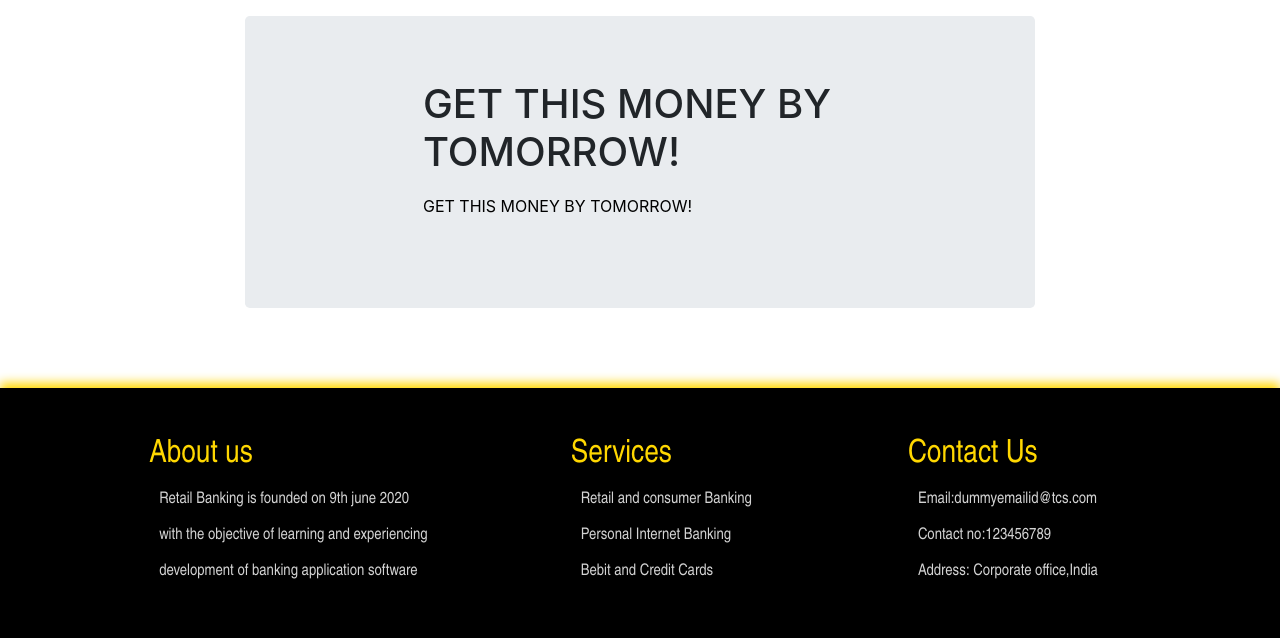
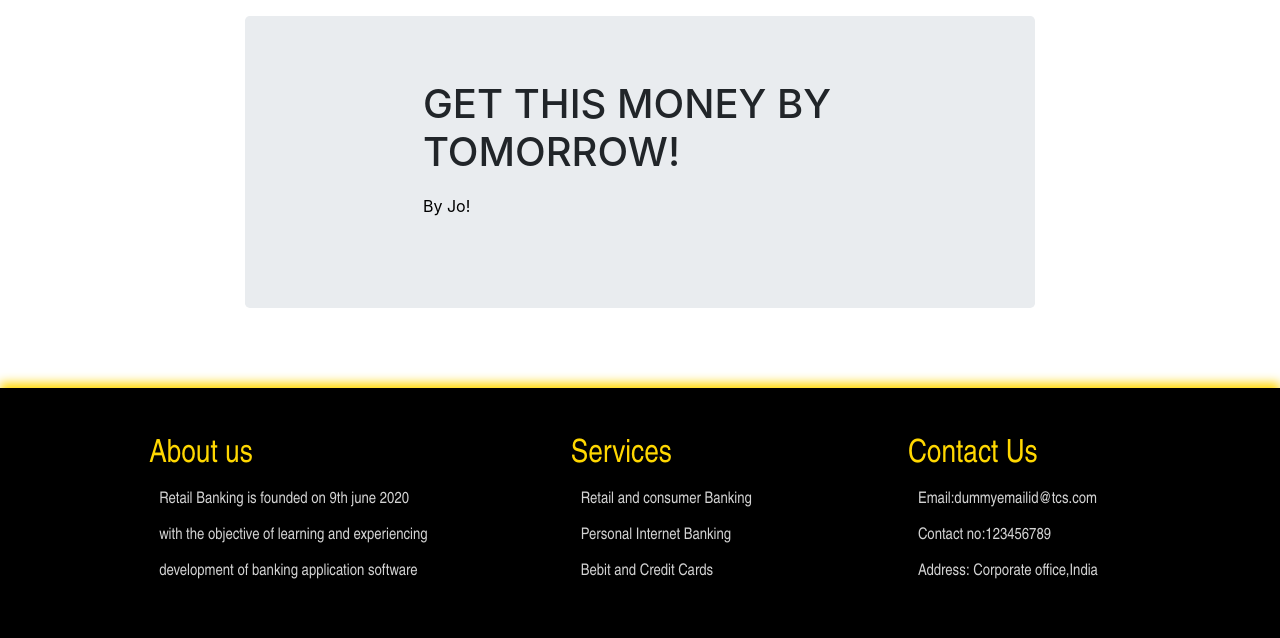
Before and after one commit to z0sun/deployment5, a Flask app: page / in a window 1280 px wide. Shown: the part 184-822 px from the top of the page. Run offline with Flask 2, Linux system fonts and the light colour scheme; some libraries are stand-ins or nearby versions.

Commit message:
Update home.html

```diff
--- a/templates/home.html
+++ b/templates/home.html
@@ -7,7 +7,7 @@
   <div class="jumbotron">
       <div class="col-sm-8 mx-auto">
           <h1>GET THIS MONEY BY TOMORROW!</h1>
-          <p style="color: black;"><b> GET THIS MONEY BY TOMORROW! </b></p>
+          <p style="color: black;"><b> By Jo! </b></p>
       </div>
   </div>
 </main>
```
